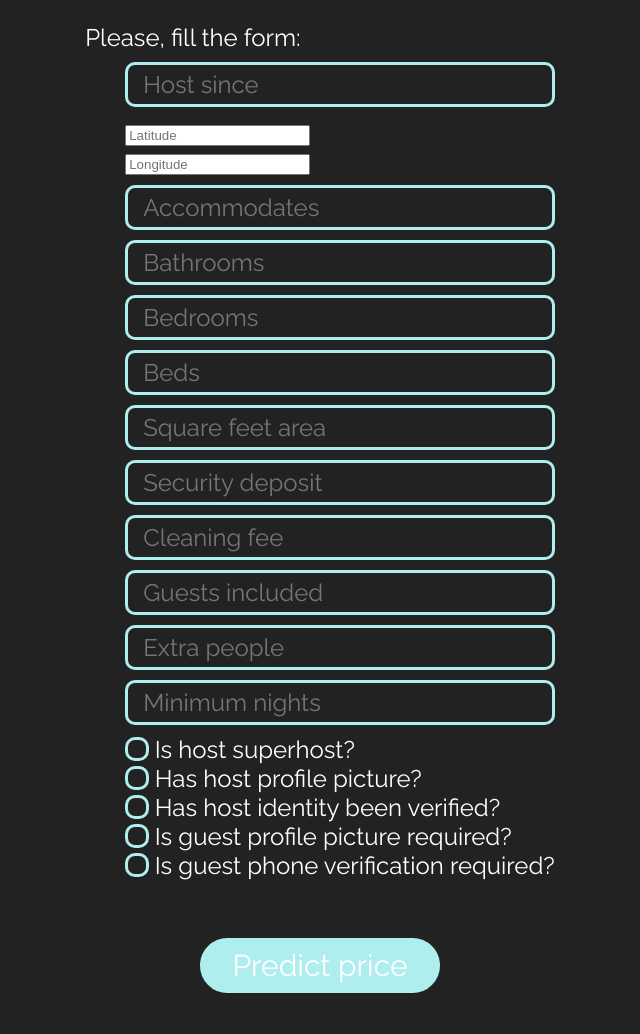
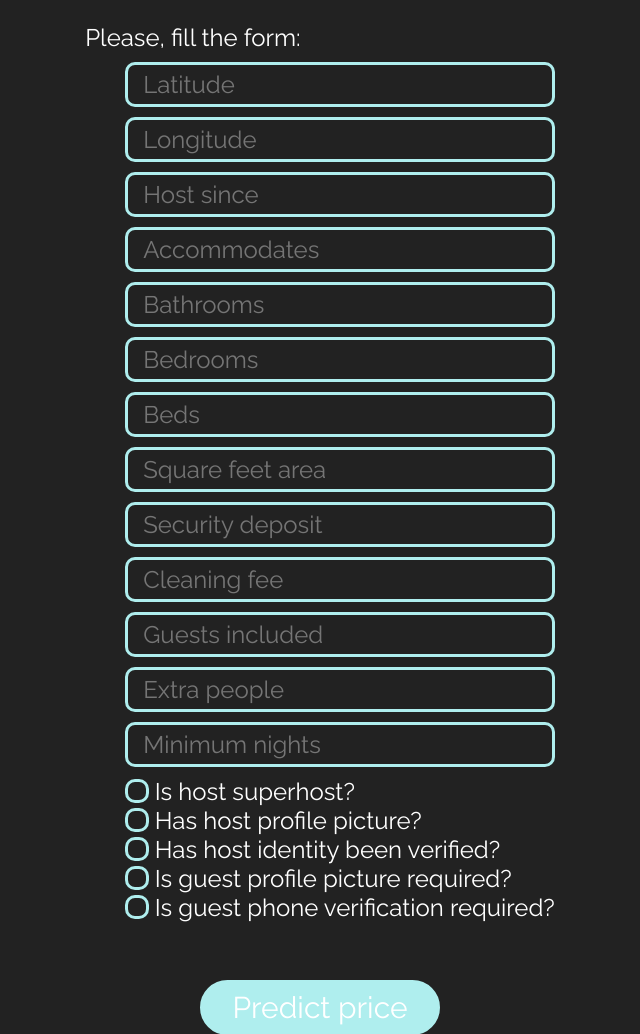
Before and after one commit to RomanZavodskikh/house_price_prediction_service, a Flask app: page /predict-hata-price in a window 1280 px wide. Shown: the part 309-1343 px from the top of the page, without its empty margins (320-960 px from the left). Run offline with Flask 2, Linux system fonts and the light colour scheme; parts of the project's set-up code (start-up, migrations or seed data) failed here and were passed over; some libraries are stand-ins or nearby versions.

Commit message:
Fixed style of coordinates fields

```diff
--- a/static/simple_css.css
+++ b/static/simple_css.css
@@ -3,7 +3,7 @@
   height: 300px;
 }
 
-input[type=number]{
+.form__field {
   padding: 5px 15px;
   margin: 10px 0px;
   font-size:24px;
--- a/templates/simple_page.html
+++ b/templates/simple_page.html
@@ -14,11 +14,6 @@
         <dl>
             <dt>Please, fill the form: <br></dt>
             <dd>
-            <label for="host_since" class="form__label"></label>
-            <input type="number" class="form__field" placeholder="Host since" name="host_since" id='host_since' required />
-            </dd>
-
-            <dd>
             <label for="latitude" class="form__label"></label>
             <input type="text" class="form__field" placeholder="Latitude" name="latitude" id='latitude' required readonly />
             </dd>
@@ -26,6 +21,11 @@
             <dd>
             <label for="longitude" class="form__label"></label>
             <input type="text" class="form__field" placeholder="Longitude" name="longitude" id='longitude' required readonly />
+            </dd>
+
+            <dd>
+            <label for="host_since" class="form__label"></label>
+            <input type="number" class="form__field" placeholder="Host since" name="host_since" id='host_since' required />
             </dd>
 
             <dd>
```
